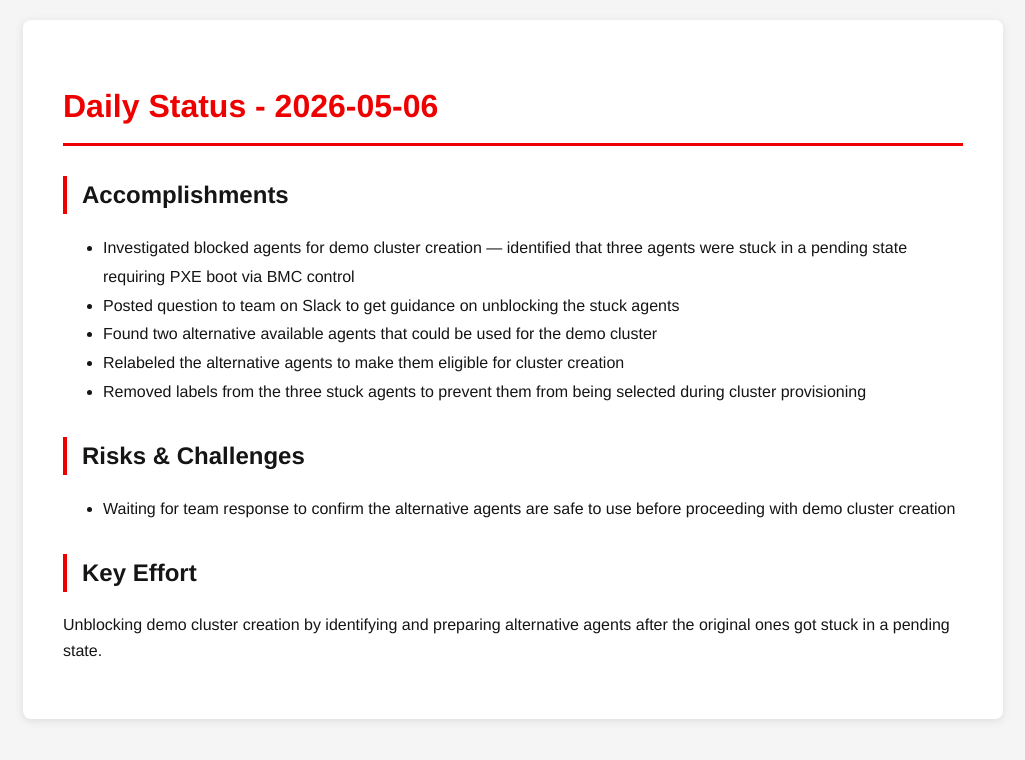
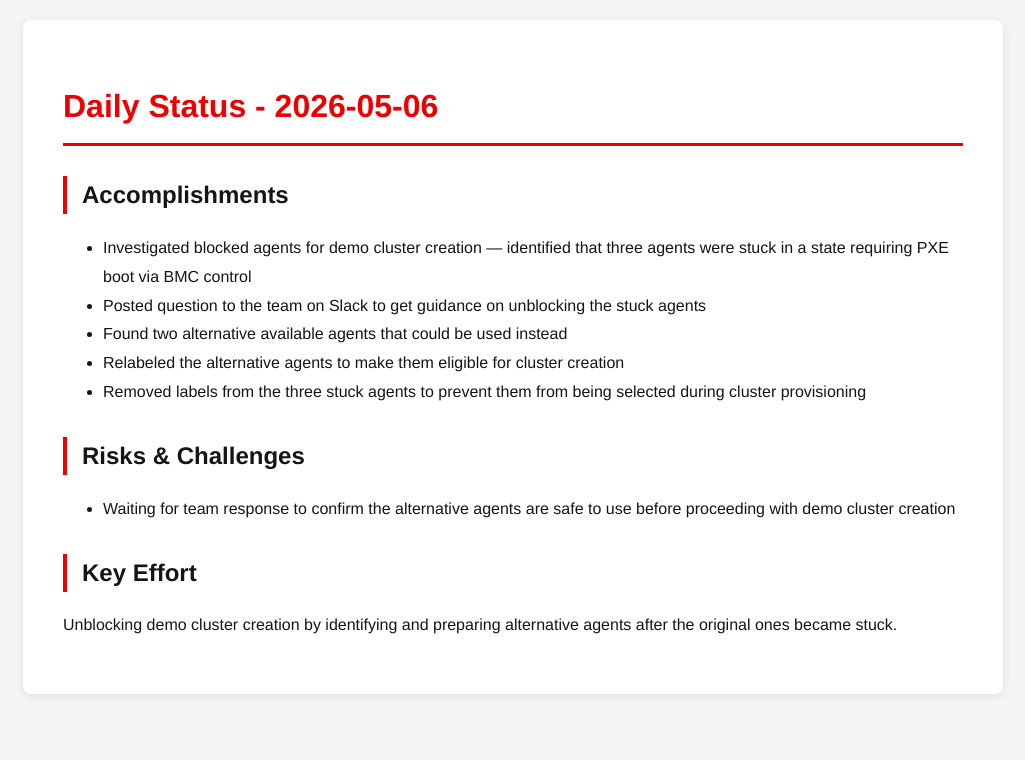
Before and after one commit to tzvatot/daily-status, a Jekyll site: the page built from 2026-05-06.md, in a window 1280 px wide. Shown: the top 760 px of the page, without its empty margins (127-1152 px from the left). Built offline with Jekyll 4.4.1, drawn with Linux system fonts in a browser that asks for light colours.

Commit message:
Daily status update - 2026-05-06

```diff
--- a/2026-05-06.md
+++ b/2026-05-06.md
@@ -7,9 +7,9 @@
 # Daily Status - 2026-05-06
 
 ## Accomplishments
-- Investigated blocked agents for demo cluster creation — identified that three agents were stuck in a pending state requiring PXE boot via BMC control
-- Posted question to team on Slack to get guidance on unblocking the stuck agents
-- Found two alternative available agents that could be used for the demo cluster
+- Investigated blocked agents for demo cluster creation — identified that three agents were stuck in a state requiring PXE boot via BMC control
+- Posted question to the team on Slack to get guidance on unblocking the stuck agents
+- Found two alternative available agents that could be used instead
 - Relabeled the alternative agents to make them eligible for cluster creation
 - Removed labels from the three stuck agents to prevent them from being selected during cluster provisioning
 
@@ -17,4 +17,4 @@
 - Waiting for team response to confirm the alternative agents are safe to use before proceeding with demo cluster creation
 
 ## Key Effort
-Unblocking demo cluster creation by identifying and preparing alternative agents after the original ones got stuck in a pending state.
+Unblocking demo cluster creation by identifying and preparing alternative agents after the original ones became stuck.
```
